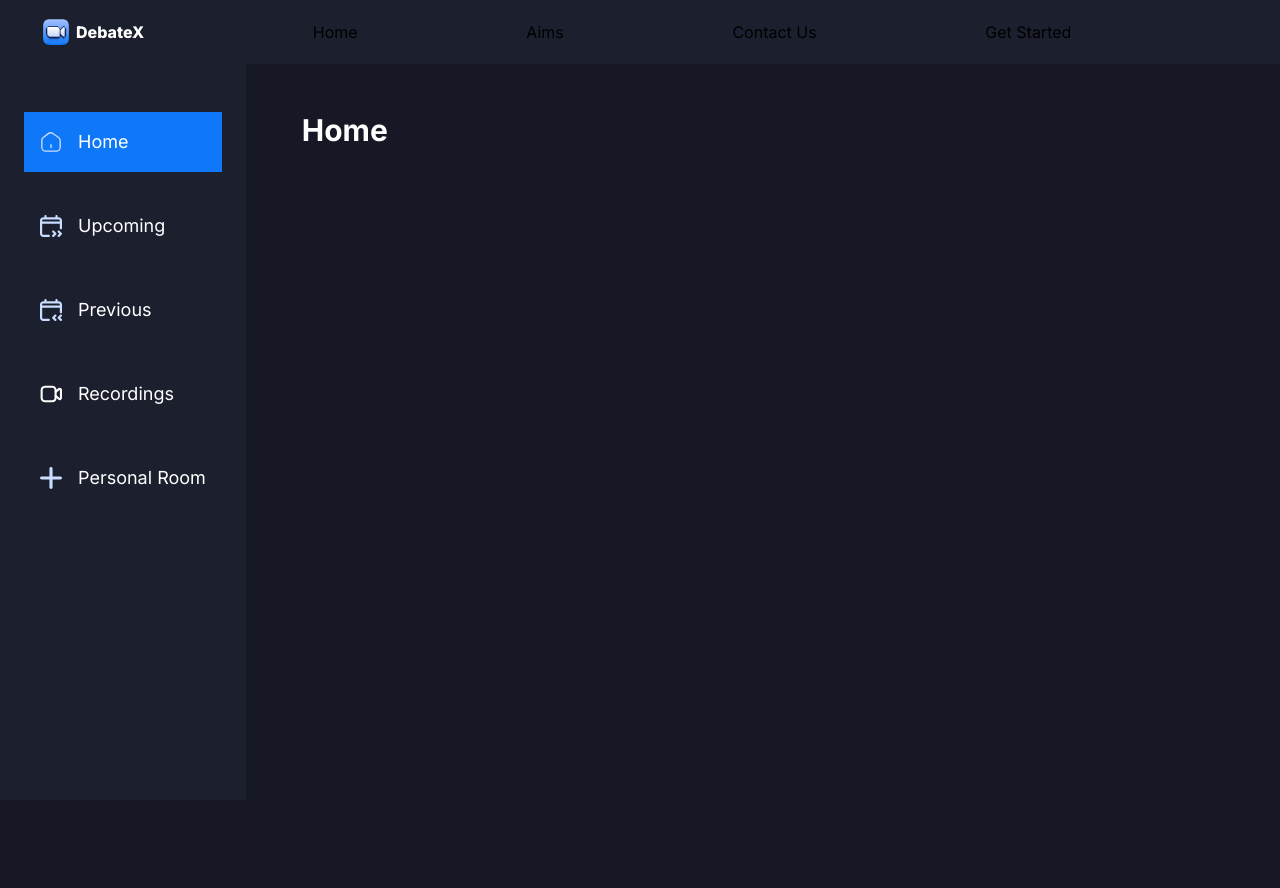
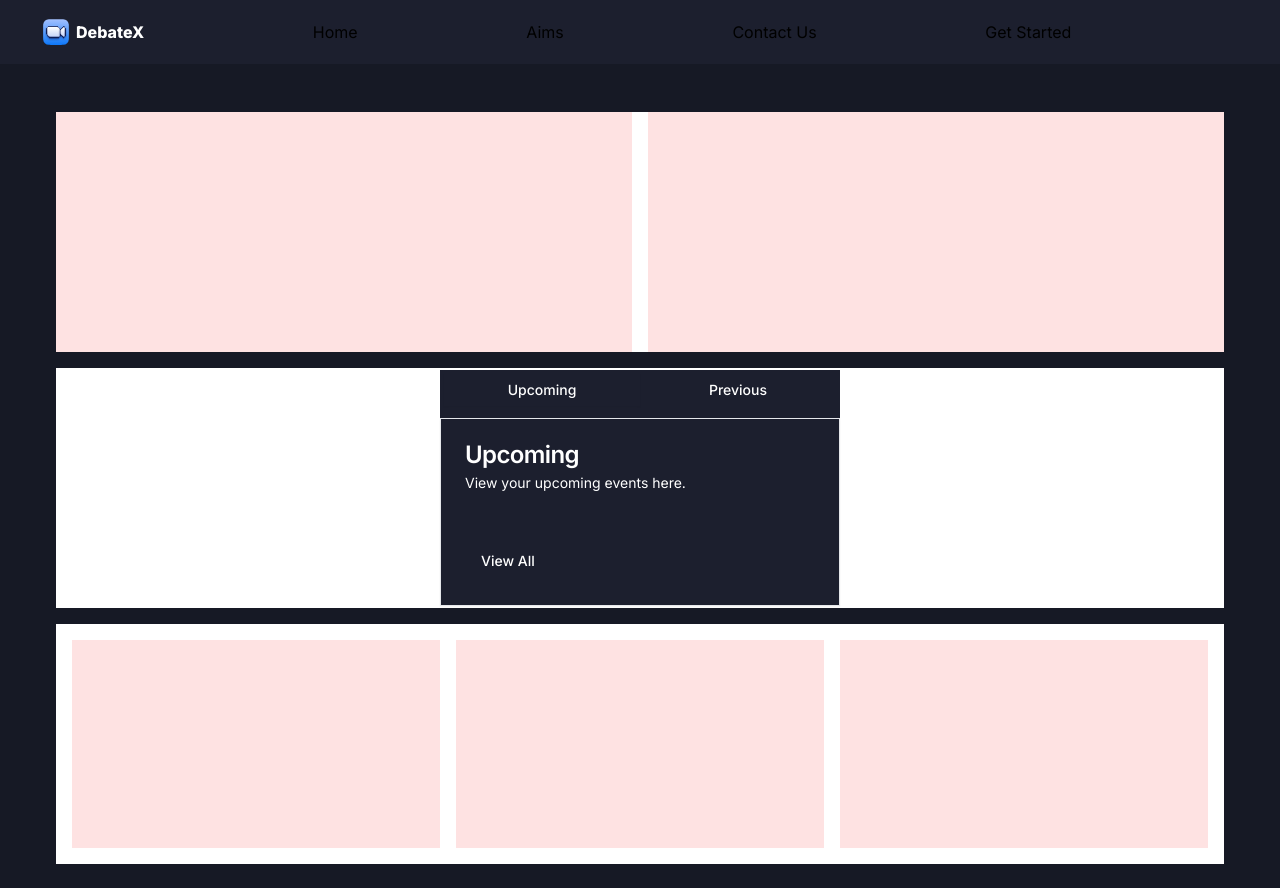
Before and after one commit to VinukaVilhan/DebateX, a Next.js app: page /dashboard in a window 1280 px wide. Before the commit the page ends 800 px from the top, so only its background shows below. Built offline with nearby package versions, Linux system fonts and the light colour scheme.

Commit message:
dashboard skeleton

```diff
--- a/app/(root)/dashboard/layout.tsx
+++ b/app/(root)/dashboard/layout.tsx
@@ -7,7 +7,6 @@
     <main className='relative'>
         <Navbar />
         <div className='flex'>
-            <Sidebar/>
             <section className='flex min-h-screen flex-1 flex-col px-6 pb-6 pt-28 max-md:pb-14 sm:px-14'>
                 <div className='w-full'>
                     {children}
--- a/app/(root)/dashboard/page.tsx
+++ b/app/(root)/dashboard/page.tsx
@@ -1,11 +1,88 @@
 import React from 'react'
+import { Tabs, TabsContent, TabsList, TabsTrigger } from "@/components/ui/tabs"
+import {
+  Card,
+  CardContent,
+  CardDescription,
+  CardFooter,
+  CardHeader,
+  CardTitle,
+} from "@/components/ui/card"
+import { Button } from "@/components/ui/button"
 
 const Home = () => {
   return (
     <section className="flex size-full flex-col gap-10 text-white">
-      <h1 className = 'text-3xl font-bold'>
-        Home
-      </h1>
+      <div className="flex flex-col gap-4">
+        <div className="flex bg-white h-60">
+        <div className="flex gap-4 w-full">
+            <div className="flex-1 bg-red-100 rounded-lg">
+              {/* Content for first part */}
+            </div>
+            <div className="flex-1 bg-red-100 rounded-lg">
+              {/* Content for second part */}
+            </div>
+
+          </div>
+        </div>
+        <div className="flex bg-white h-60 items-center justify-center">
+          <Tabs defaultValue="upcoming" className="w-[400px] bg-dark-1">
+            <TabsList className="grid w-full grid-cols-2">
+              <TabsTrigger value="upcoming">Upcoming</TabsTrigger>
+              <TabsTrigger value="previous">Previous</TabsTrigger>
+            </TabsList>
+            <TabsContent value="upcoming">
+              <Card>
+                <CardHeader>
+                  <CardTitle>Upcoming</CardTitle>
+                  <CardDescription>
+                    View your upcoming events here.
+                  </CardDescription>
+                </CardHeader>
+                <CardContent className="space-y-2">
+                  <div className="space-y-1">
+                    {/* Add content for upcoming events */}
+                  </div>
+                </CardContent>
+                <CardFooter>
+                  <Button>View All</Button>
+                </CardFooter>
+              </Card>
+            </TabsContent>
+            <TabsContent value="previous">
+              <Card>
+                <CardHeader>
+                  <CardTitle>Previous</CardTitle>
+                  <CardDescription>
+                    View your past events here.
+                  </CardDescription>
+                </CardHeader>
+                <CardContent className="space-y-2">
+                  <div className="space-y-1">
+                    {/* Add content for previous events */}
+                  </div>
+                </CardContent>
+                <CardFooter>
+                  <Button>View All</Button>
+                </CardFooter>
+              </Card>
+            </TabsContent>
+          </Tabs>
+        </div>
+        <div className="flex bg-white h-60 p-4">
+          <div className="flex gap-4 w-full">
+            <div className="flex-1 bg-red-100 rounded-lg">
+              {/* Content for first part */}
+            </div>
+            <div className="flex-1 bg-red-100 rounded-lg">
+              {/* Content for second part */}
+            </div>
+            <div className="flex-1 bg-red-100 rounded-lg">
+              {/* Content for third part */}
+            </div>
+          </div>
+        </div>
+      </div>
     </section>
   )
 }
--- /dev/null
+++ b/components/ui/card.tsx
@@ -0,0 +1,79 @@
+import * as React from "react"
+
+import { cn } from "@/lib/utils"
+
+const Card = React.forwardRef<
+  HTMLDivElement,
+  React.HTMLAttributes<HTMLDivElement>
+>(({ className, ...props }, ref) => (
+  <div
+    ref={ref}
+    className={cn(
+      "rounded-lg border bg-card text-card-foreground shadow-sm",
+      className
+    )}
+    {...props}
+  />
+))
+Card.displayName = "Card"
+
+const CardHeader = React.forwardRef<
+  HTMLDivElement,
+  React.HTMLAttributes<HTMLDivElement>
+>(({ className, ...props }, ref) => (
+  <div
+    ref={ref}
+    className={cn("flex flex-col space-y-1.5 p-6", className)}
+    {...props}
+  />
+))
+CardHeader.displayName = "CardHeader"
+
+const CardTitle = React.forwardRef<
+  HTMLParagraphElement,
+  React.HTMLAttributes<HTMLHeadingElement>
+>(({ className, ...props }, ref) => (
+  <h3
+    ref={ref}
+    className={cn(
+      "text-2xl font-semibold leading-none tracking-tight",
+      className
+    )}
+    {...props}
+  />
+))
+CardTitle.displayName = "CardTitle"
+
+const CardDescription = React.forwardRef<
+  HTMLParagraphElement,
+  React.HTMLAttributes<HTMLParagraphElement>
+>(({ className, ...props }, ref) => (
+  <p
+    ref={ref}
+    className={cn("text-sm text-muted-foreground", className)}
+    {...props}
+  />
+))
+CardDescription.displayName = "CardDescription"
+
+const CardContent = React.forwardRef<
+  HTMLDivElement,
+  React.HTMLAttributes<HTMLDivElement>
+>(({ className, ...props }, ref) => (
+  <div ref={ref} className={cn("p-6 pt-0", className)} {...props} />
+))
+CardContent.displayName = "CardContent"
+
+const CardFooter = React.forwardRef<
+  HTMLDivElement,
+  React.HTMLAttributes<HTMLDivElement>
+>(({ className, ...props }, ref) => (
+  <div
+    ref={ref}
+    className={cn("flex items-center p-6 pt-0", className)}
+    {...props}
+  />
+))
+CardFooter.displayName = "CardFooter"
+
+export { Card, CardHeader, CardFooter, CardTitle, CardDescription, CardContent }
--- /dev/null
+++ b/components/ui/tabs.tsx
@@ -0,0 +1,55 @@
+"use client"
+
+import * as React from "react"
+import * as TabsPrimitive from "@radix-ui/react-tabs"
+
+import { cn } from "@/lib/utils"
+
+const Tabs = TabsPrimitive.Root
+
+const TabsList = React.forwardRef<
+  React.ElementRef<typeof TabsPrimitive.List>,
+  React.ComponentPropsWithoutRef<typeof TabsPrimitive.List>
+>(({ className, ...props }, ref) => (
+  <TabsPrimitive.List
+    ref={ref}
+    className={cn(
+      "inline-flex h-10 items-center justify-center rounded-md bg-muted p-1 text-muted-foreground",
+      className
+    )}
+    {...props}
+  />
+))
+TabsList.displayName = TabsPrimitive.List.displayName
+
+const TabsTrigger = React.forwardRef<
+  React.ElementRef<typeof TabsPrimitive.Trigger>,
+  React.ComponentPropsWithoutRef<typeof TabsPrimitive.Trigger>
+>(({ className, ...props }, ref) => (
+  <TabsPrimitive.Trigger
+    ref={ref}
+    className={cn(
+      "inline-flex items-center justify-center whitespace-nowrap rounded-sm px-3 py-1.5 text-sm font-medium ring-offset-background transition-all focus-visible:outline-none focus-visible:ring-2 focus-visible:ring-ring focus-visible:ring-offset-2 disabled:pointer-events-none disabled:opacity-50 data-[state=active]:bg-background data-[state=active]:text-foreground data-[state=active]:shadow-sm",
+      className
+    )}
+    {...props}
+  />
+))
+TabsTrigger.displayName = TabsPrimitive.Trigger.displayName
+
+const TabsContent = React.forwardRef<
+  React.ElementRef<typeof TabsPrimitive.Content>,
+  React.ComponentPropsWithoutRef<typeof TabsPrimitive.Content>
+>(({ className, ...props }, ref) => (
+  <TabsPrimitive.Content
+    ref={ref}
+    className={cn(
+      "mt-2 ring-offset-background focus-visible:outline-none focus-visible:ring-2 focus-visible:ring-ring focus-visible:ring-offset-2",
+      className
+    )}
+    {...props}
+  />
+))
+TabsContent.displayName = TabsPrimitive.Content.displayName
+
+export { Tabs, TabsList, TabsTrigger, TabsContent }
--- a/package.json
+++ b/package.json
@@ -12,6 +12,7 @@
   "dependencies": {
     "@radix-ui/react-dialog": "^1.1.1",
     "@radix-ui/react-slot": "^1.1.0",
+    "@radix-ui/react-tabs": "^1.1.0",
     "class-variance-authority": "^0.7.0",
     "clsx": "^2.1.1",
     "firebase": "^10.12.3",
```
Also changed, not shown: 1 other file (tests, documents, lock files or other folders).
